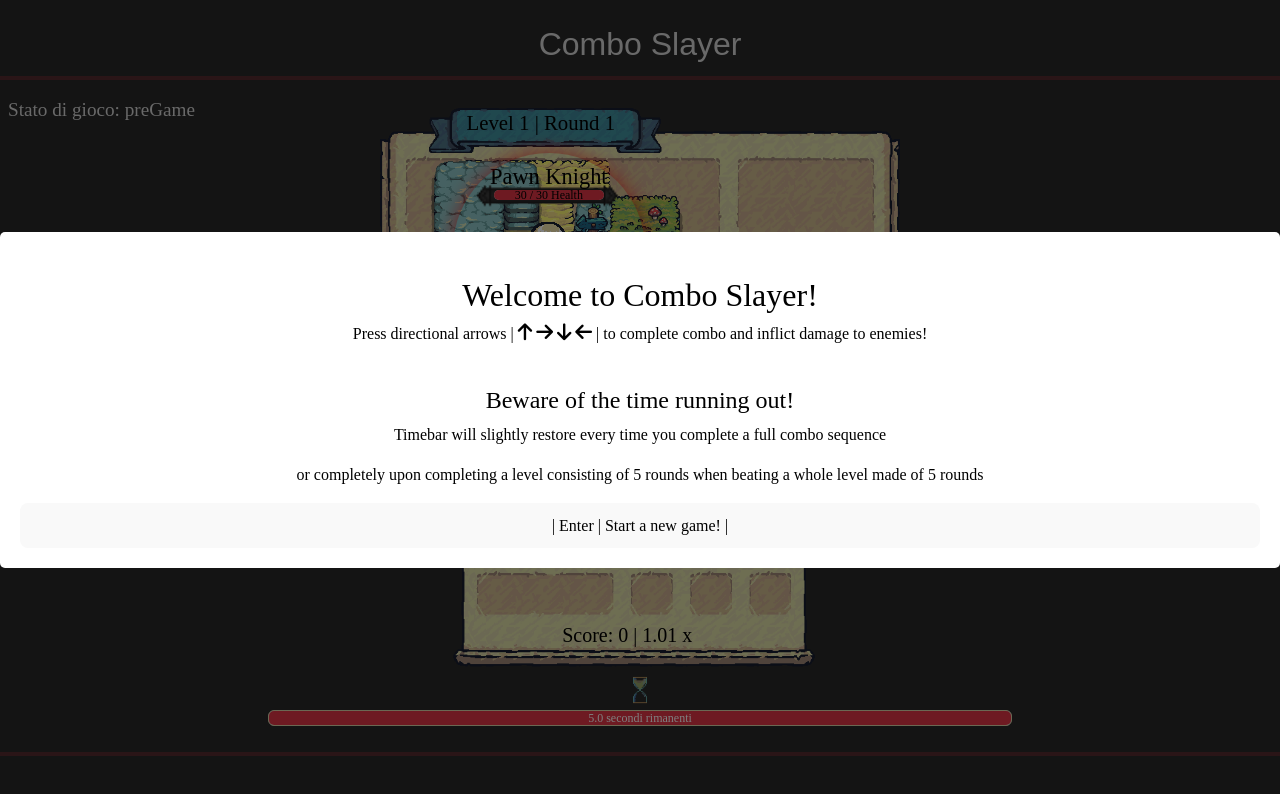
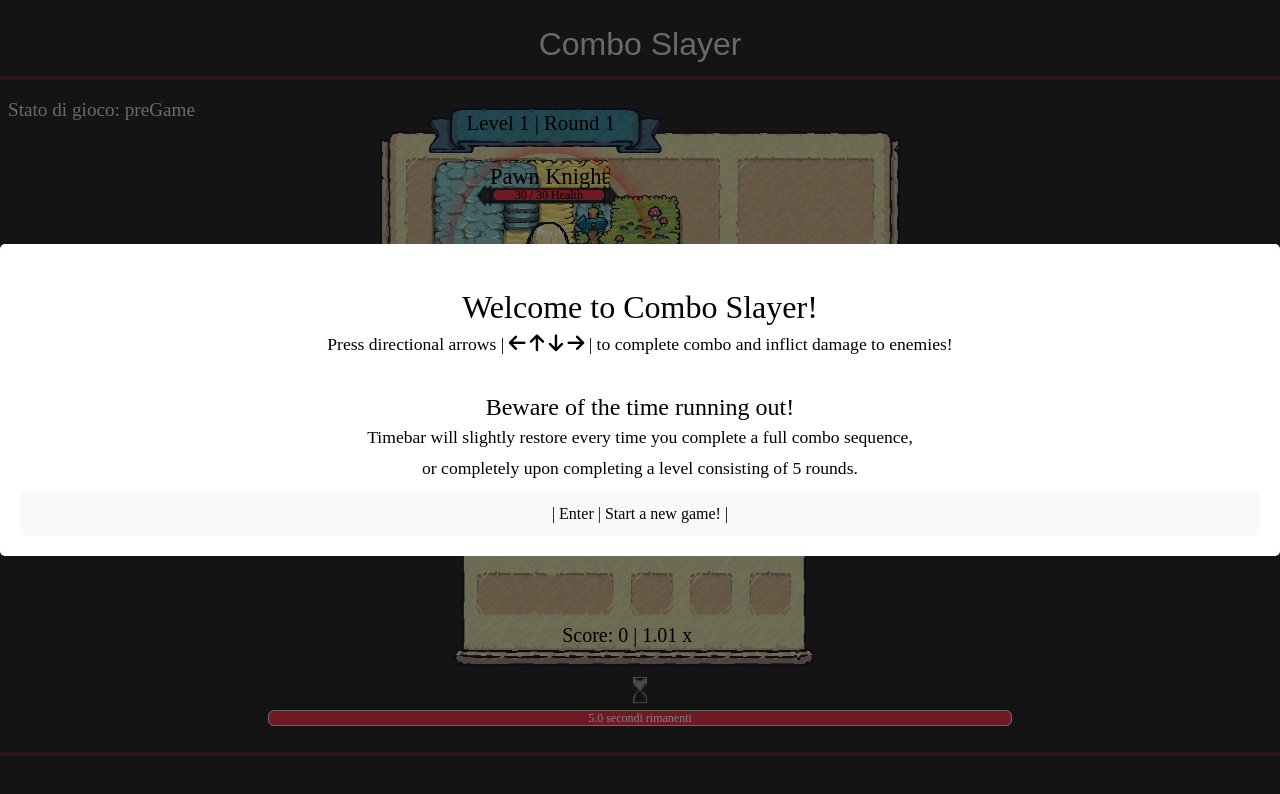
Before and after one commit to Carlo-Adile/combo-slayer, a Vue app: page / in a window 1280 px wide. Shown: the top 794 px of the page. Built offline with nearby package versions, Linux system fonts and the light colour scheme; grey boxes are pictures that could not be loaded; the HTML template or start-up script is replaced by a standard one; a web font is replaced by a local one.

Commit message:
minor fix

```diff
--- a/src/components/GameOverScreen.vue
+++ b/src/components/GameOverScreen.vue
@@ -73,11 +73,11 @@ export default {
       <div class="modal-content">
         <br>
         <h2>Welcome to Combo Slayer!</h2>
-        <p>Press directional arrows | <i class="fa-solid fa-arrow-up"></i> <i class="fa-solid fa-arrow-right"></i> <i class="fa-solid fa-arrow-down"></i> <i class="fa-solid fa-arrow-left"></i> | to complete combo and inflict damage to enemies!</p>
+        <p>Press directional arrows | <i class="fa-solid fa-arrow-left"></i> <i class="fa-solid fa-arrow-up"></i> <i class="fa-solid fa-arrow-down"></i> <i class="fa-solid fa-arrow-right"></i>   | to complete combo and inflict damage to enemies!</p>
         <br>
         <h4>Beware of the time running out!</h4>
-        <p>Timebar will slightly restore every time you complete a full combo sequence </p>
-        <p>or completely upon completing a level consisting of 5 rounds when beating a whole level made of 5 rounds</p>
+        <p>Timebar will slightly restore every time you complete a full combo sequence, </p>
+        <p>or completely upon completing a level consisting of 5 rounds.</p>
 
         <button @click="resumeGame" @keydown.enter="resumeGame" tabindex="0">| Enter | Start a new game! |</button>
       </div>
@@ -117,4 +117,9 @@ export default {
 i{
   font-size: 1.2rem;
 }
+
+p{
+  font-size: 1.1rem;
+  line-height: 0.9rem;
+}
 </style>
```
